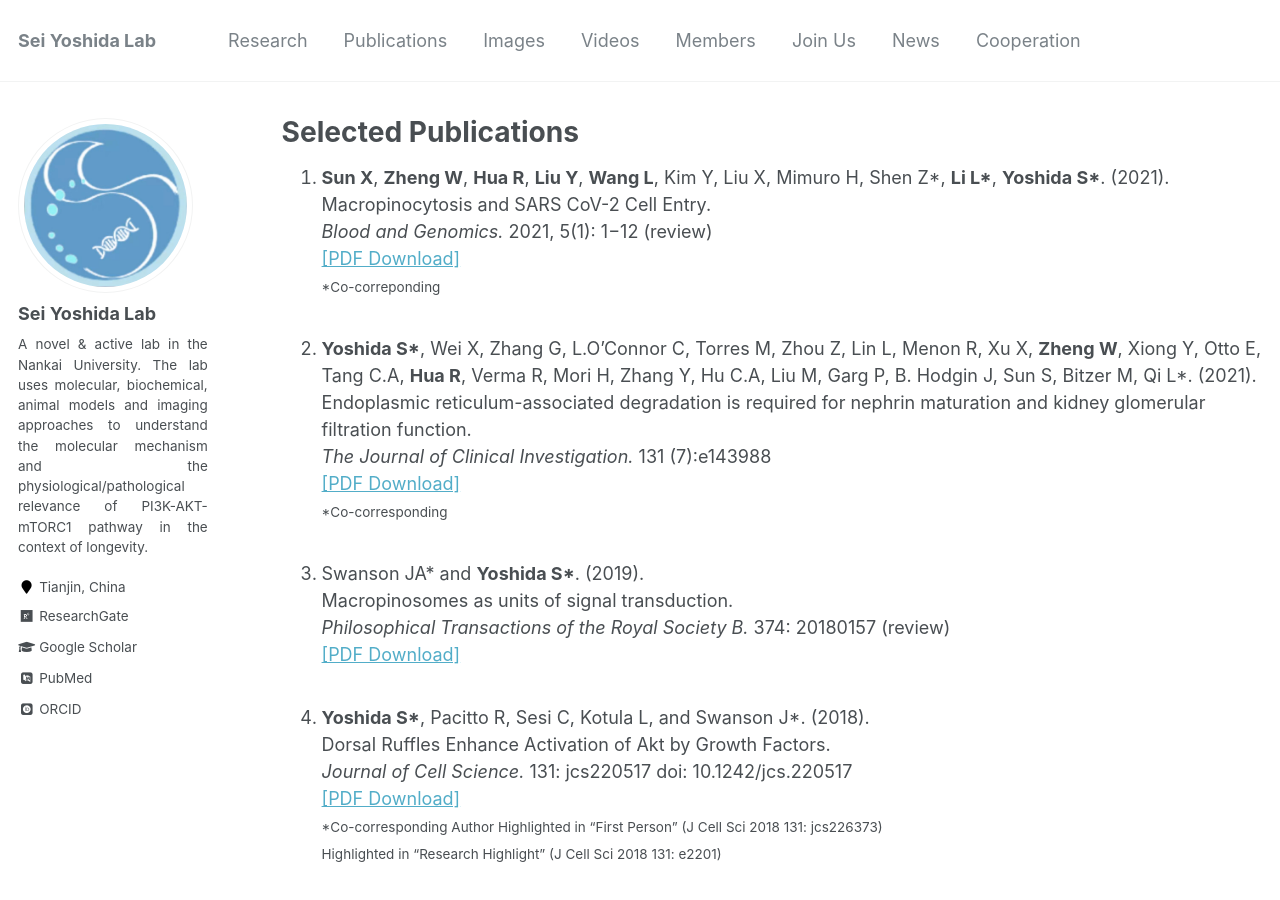
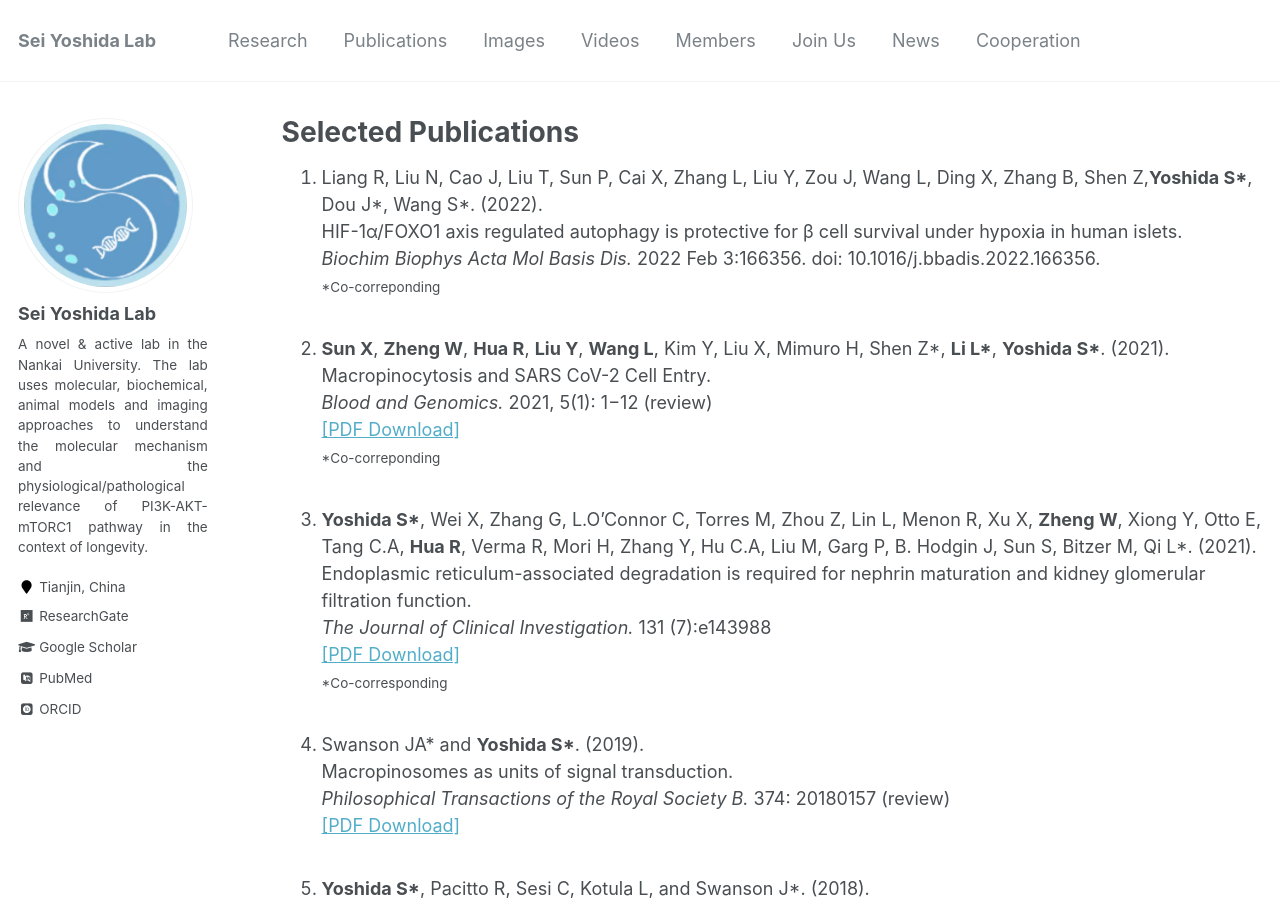
Before and after one commit to seiyoshida-lab/seiyoshida-lab.github.io, a Jekyll site: the page built from _pages/publications.md, in a window 1280 px wide and 900 px high. Built offline with Jekyll 4.4.1, drawn with Linux system fonts in a browser that asks for light colours; some web fonts are replaced.

Commit message:
Update publications.md

```diff
--- a/_pages/publications.md
+++ b/_pages/publications.md
@@ -7,6 +7,11 @@ author_profile:
 ---
 
 <ul style="list-style-type: decimal;">
+
+  <li> Liang R, Liu N, Cao J, Liu T, Sun P, Cai X, Zhang L, Liu Y, Zou J, Wang L, Ding X, Zhang B, Shen Z,<B>Yoshida S*</B>, Dou J*, Wang S*. (2022).<br>
+ HIF-1α/FOXO1 axis regulated autophagy is protective for β cell survival under hypoxia in human islets. <br>
+ <i>Biochim Biophys Acta Mol Basis Dis. </i>2022 Feb 3:166356. doi: 10.1016/j.bbadis.2022.166356.<br>
+  <small> *Co-correponding</small><br><br></li>
 
   <li> <B>Sun X</B>, <B>Zheng W</B>, <B>Hua R</B>, <B>Liu Y</B>, <B>Wang L</B>, Kim Y, Liu X, Mimuro H, Shen Z*, <B>Li L*</B>, <B>Yoshida S*</B>. (2021).<br>
  Macropinocytosis and SARS CoV-2 Cell Entry. <br>
```
